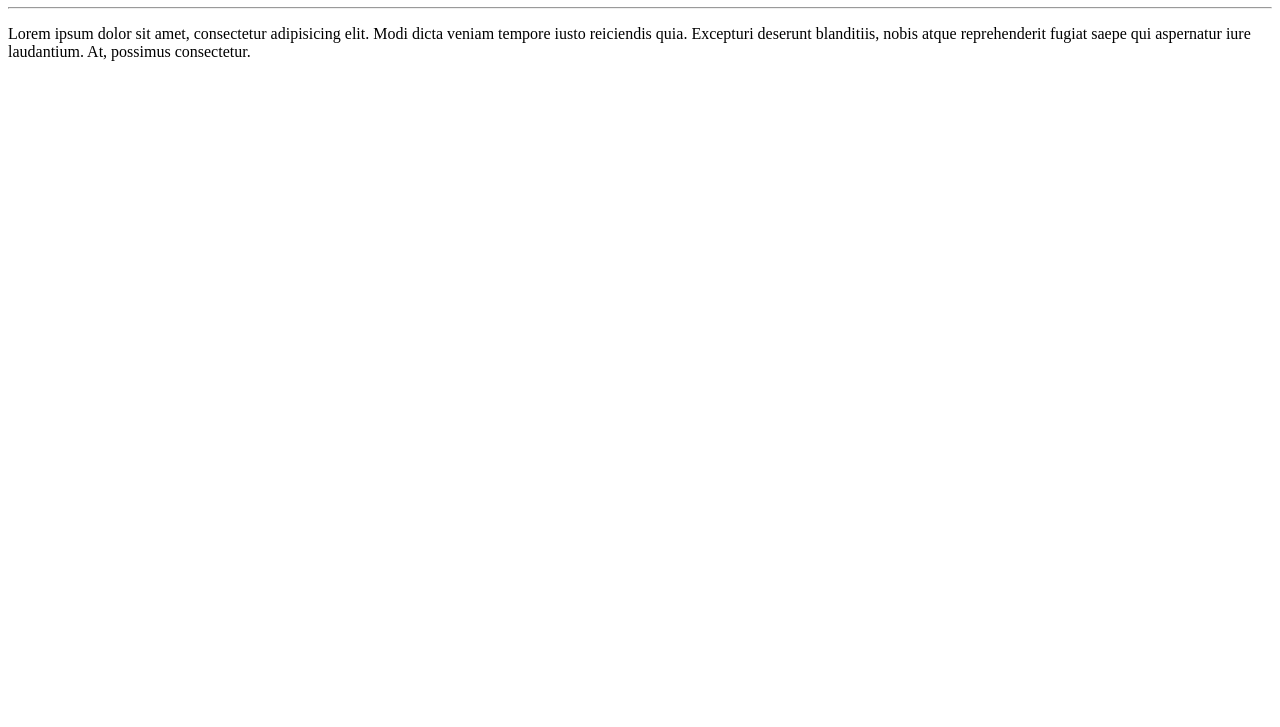
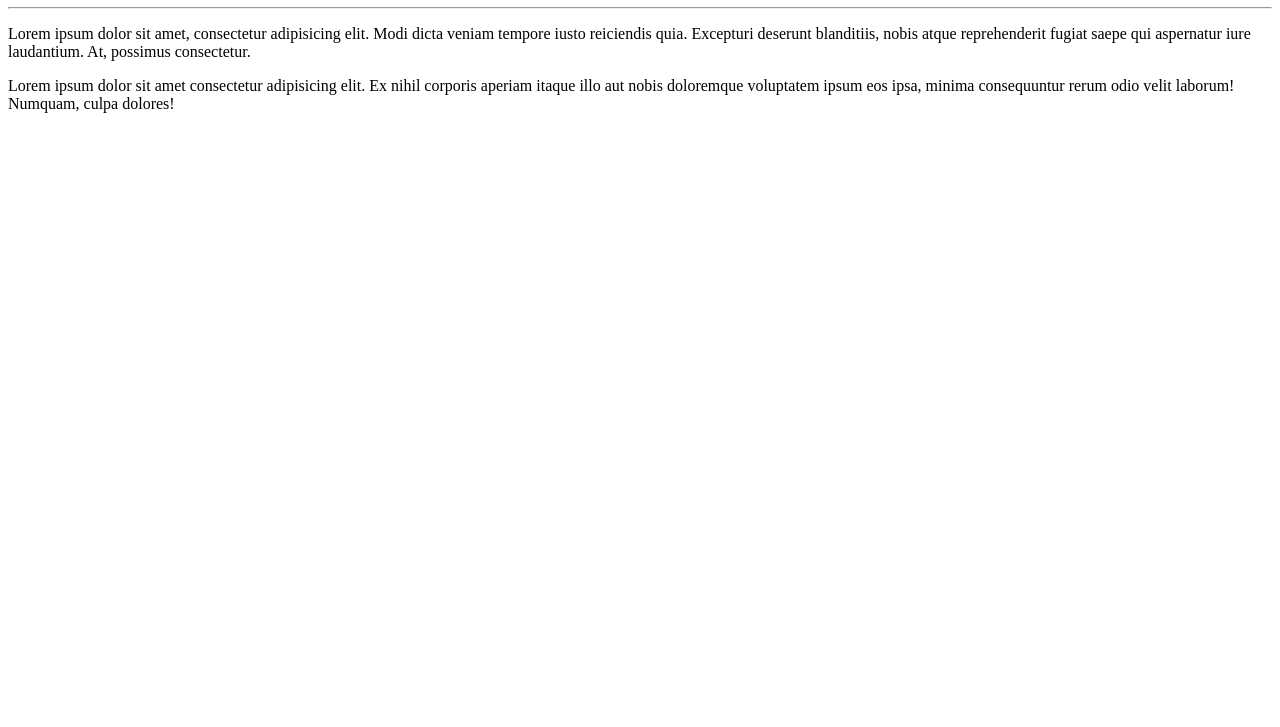
Before and after one commit to valdecir-saccomano/Ola-mundo, a plain HTML site: page site-exemplo/index.html in a window 1280 px wide. Shown: the part 73-800 px from the top of the page. Drawn offline with Linux system fonts and the light colour scheme.

Commit message:
Adicionei um páragrafo

```diff
--- a/site-exemplo/index.html
+++ b/site-exemplo/index.html
@@ -9,5 +9,6 @@
     <h1>Olá, Mundo!</h1>
     <hr>
     <p>Lorem ipsum dolor sit amet, consectetur adipisicing elit. Modi dicta veniam tempore iusto reiciendis quia. Excepturi deserunt blanditiis, nobis atque reprehenderit fugiat saepe qui aspernatur iure laudantium. At, possimus consectetur.</p>
+    <p>Lorem ipsum dolor sit amet consectetur adipisicing elit. Ex nihil corporis aperiam itaque illo aut nobis doloremque voluptatem ipsum eos ipsa, minima consequuntur rerum odio velit laborum! Numquam, culpa dolores!</p>
 </body>
 </html>
```
